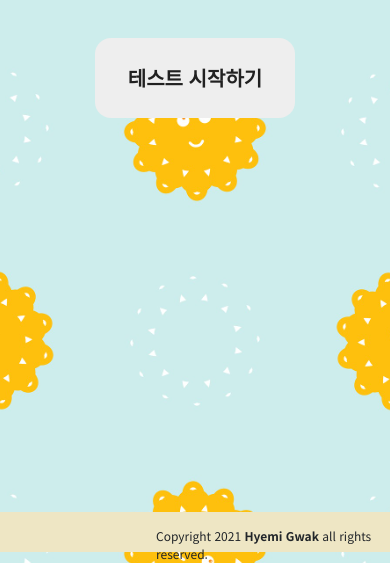
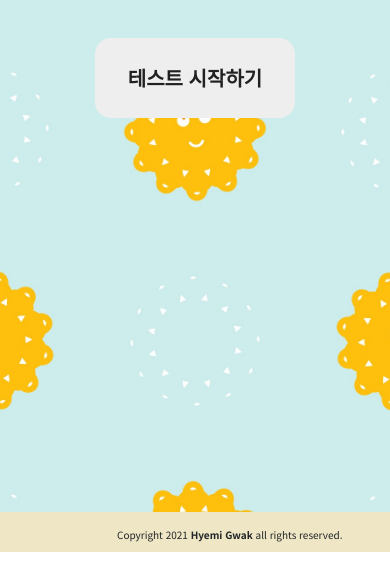
Before and after one commit to hyemigwak/mbtitest, a plain HTML site: page index.html in a window 390 px wide. Shown: the part 292-855 px from the top of the page. Drawn offline with nearby package versions, Linux system fonts and the light colour scheme.

Commit message:
모바일 css 수정

```diff
--- a/mobile.css
+++ b/mobile.css
@@ -79,6 +79,12 @@ article {
   padding: 0px 40px;
 }
 
+/* #A:hover {
+  width: 280px;
+  font-size: 20px;
+  box-shadow: 0px 2px 10px rgba(0, 0, 0, 0.07);
+} */
+
 #B {
   border: none;
   font-size: 18px;
@@ -105,6 +111,12 @@ article {
   border: none;
   outline: none;
 }
+
+/* #B:hover {
+  width: 280px;
+  font-size: 20px;
+  box-shadow: 0px 2px 10px rgba(0, 0, 0, 0.07);
+} */
 
 #B:active {
   border: none;
@@ -205,9 +217,9 @@ article {
 
 .copyright {
   position: absolute;
-  font-size: 12px;
+  font-size: 10px;
   top: 38%;
-  left: 40%;
+  left: 30%;
 }
 
 .copyright span {
```
